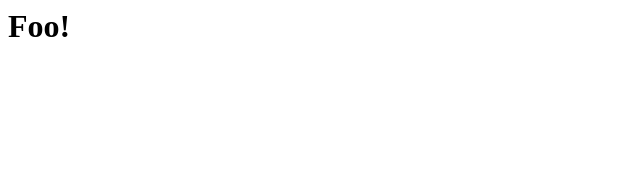
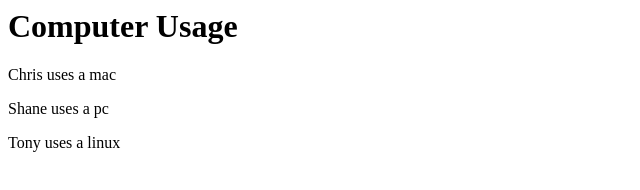
Before and after one commit to Imogynn/PageTest, a plain HTML site: page Index.html in a window 1280 px wide. Shown: the whole page, without its empty margins (0-640 px from the left). Drawn offline with Linux system fonts and the light colour scheme.

Commit message:
Added some data

```diff
--- a/Index.html
+++ b/Index.html
@@ -1,2 +1,5 @@
-<h1>Foo!</h1>
+<h1>Computer Usage</h1>
+
+<div id="report"></div>
+
 <script src="script.js"></script>
--- a/script.js
+++ b/script.js
@@ -1 +1,16 @@
-alert("Foo")
+var data = [
+    {name: "Chris", computer: "mac"},
+    {name: "Shane", computer: "pc"},
+    {name: "Tony", computer: "linux"}
+]
+
+function showComputers(){
+    var reportDiv = document.getElementById("report");
+    data.forEach(person => {
+        var newDiv = document.createElement("p")
+        newDiv.textContent = `${person.name} uses a ${person.computer}`
+        reportDiv.appendChild(newDiv)
+    })
+}
+
+showComputers()
```
